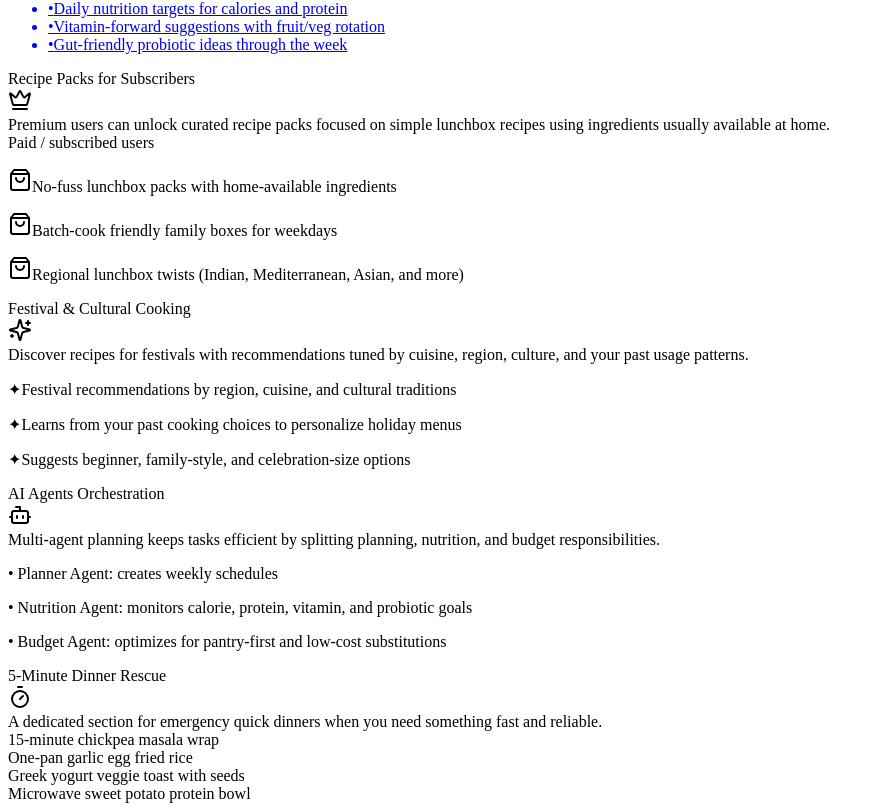
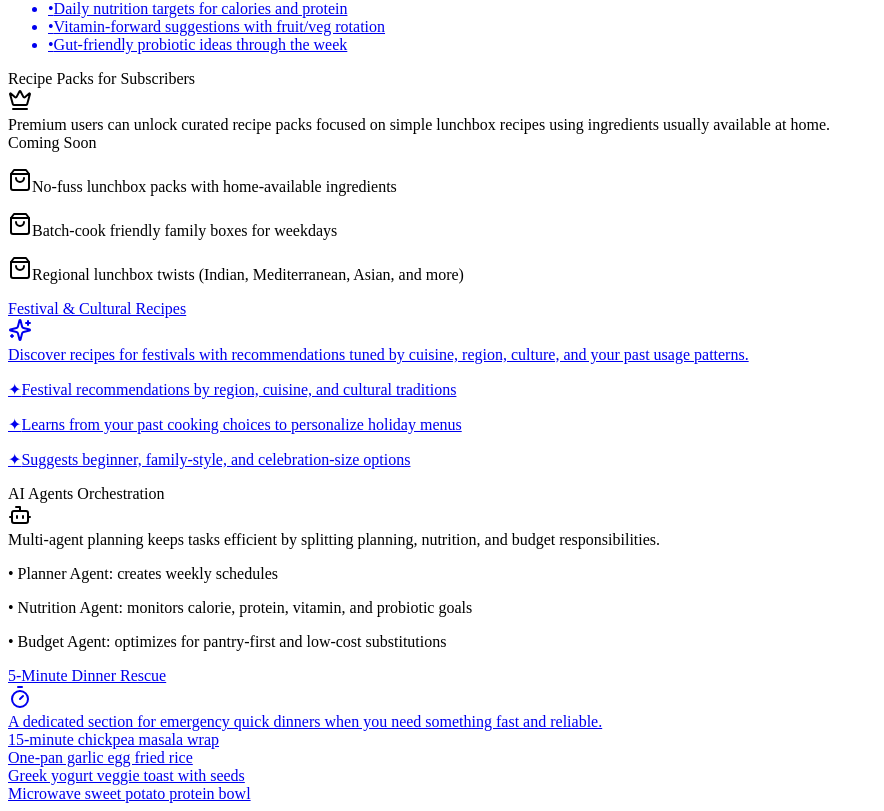
Before and after one commit to shravya-bhaskara/Mama-Chef-AI, a React (Vite) app in the folder client/: page / in a window 1280 px wide. Shown: the part 734-1545 px from the top of the page, without its empty margins (0-884 px from the left). Built offline with nearby package versions, Linux system fonts and the light colour scheme; a web font is replaced by a local one.

Commit message:
auto-commit for feebee4a-3819-4613-9772-b70b7107c292

```diff
--- a/client/src/pages/home.tsx
+++ b/client/src/pages/home.tsx
@@ -356,7 +356,7 @@ export default function Home() {
               </CardDescription>
             </CardHeader>
             <CardContent className="space-y-3">
-              <Badge className="bg-amber-50 text-amber-700 border border-amber-100">Paid / subscribed users</Badge>
+              <Badge className="bg-amber-50 text-amber-700 border border-amber-100">Coming Soon</Badge>
               {premiumPacks.map((pack) => (
                 <p key={pack} className="text-sm text-gray-700 flex gap-2">
                   <ShoppingBag className="h-4 w-4 text-orange-500 mt-0.5" />
@@ -366,10 +366,11 @@ export default function Home() {
             </CardContent>
           </Card>
 
-          <Card className="border-orange-100 bg-white">
+          <Link href="/festival-recipes">
+            <Card className="border-orange-100 bg-white hover:shadow-lg transition-shadow cursor-pointer h-full">
               <CardHeader>
                 <div className="flex items-center justify-between gap-2">
-                <CardTitle className="text-lg text-gray-900">Festival & Cultural Cooking</CardTitle>
+                  <CardTitle className="text-lg text-gray-900">Festival & Cultural Recipes</CardTitle>
                   <Sparkles className="h-5 w-5 text-pink-500" />
                 </div>
                 <CardDescription>
@@ -385,6 +386,7 @@ export default function Home() {
                 ))}
               </CardContent>
             </Card>
+          </Link>
 
           <Card className="border-orange-100 bg-white">
             <CardHeader>
@@ -403,7 +405,8 @@ export default function Home() {
             </CardContent>
           </Card>
 
-          <Card className="border-orange-100 bg-white">
+          <Link href="/quick-meals">
+            <Card className="border-orange-100 bg-white hover:shadow-lg transition-shadow cursor-pointer h-full">
               <CardHeader>
                 <div className="flex items-center justify-between gap-2">
                   <CardTitle className="text-lg text-gray-900">5-Minute Dinner Rescue</CardTitle>
@@ -421,6 +424,7 @@ export default function Home() {
                 ))}
               </CardContent>
             </Card>
+          </Link>
         </section>
 
         <AnimatePresence>
```
Lines whose indentation alone changed are shown as unchanged.
